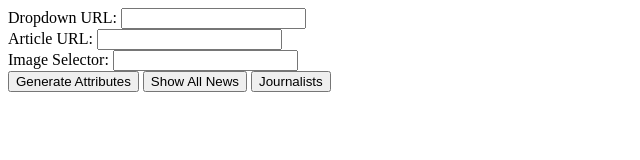
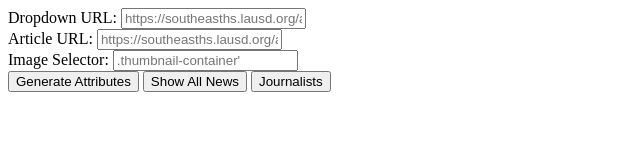
Before and after one commit to BitNo8/fetchfolio, a plain HTML site: page index.html in a window 1280 px wide. Shown: the whole page, without its empty margins (0-640 px from the left). Drawn offline with Linux system fonts and the light colour scheme.

Commit message:
Update index.html

```diff
--- a/index.html
+++ b/index.html
@@ -9,15 +9,15 @@
 <body>
     <div>
         <label for="dropdown-url">Dropdown URL:</label>
-        <input type="text" id="dropdown-url">
+        <input type="text" id="dropdown-url" placeholder="https://southeasths.lausd.org/apps/albums/school/0/345749/0?uREC_ID=0&backTitle=&backLink=">
     </div>
     <div>
         <label for="article-url">Article URL:</label>
-        <input type="text" id="article-url">
+        <input type="text" id="article-url" placeholder="https://southeasths.lausd.org/apps/news/category/23322">
     </div>
     <div>
         <label for="image-selector">Image Selector:</label>
-        <input type="text" id="image-selector">
+        <input type="text" id="image-selector-input" placeholder=".thumbnail-container'">
     </div>
     <button onclick="generateAttributes()">Generate Attributes</button>
 
```
